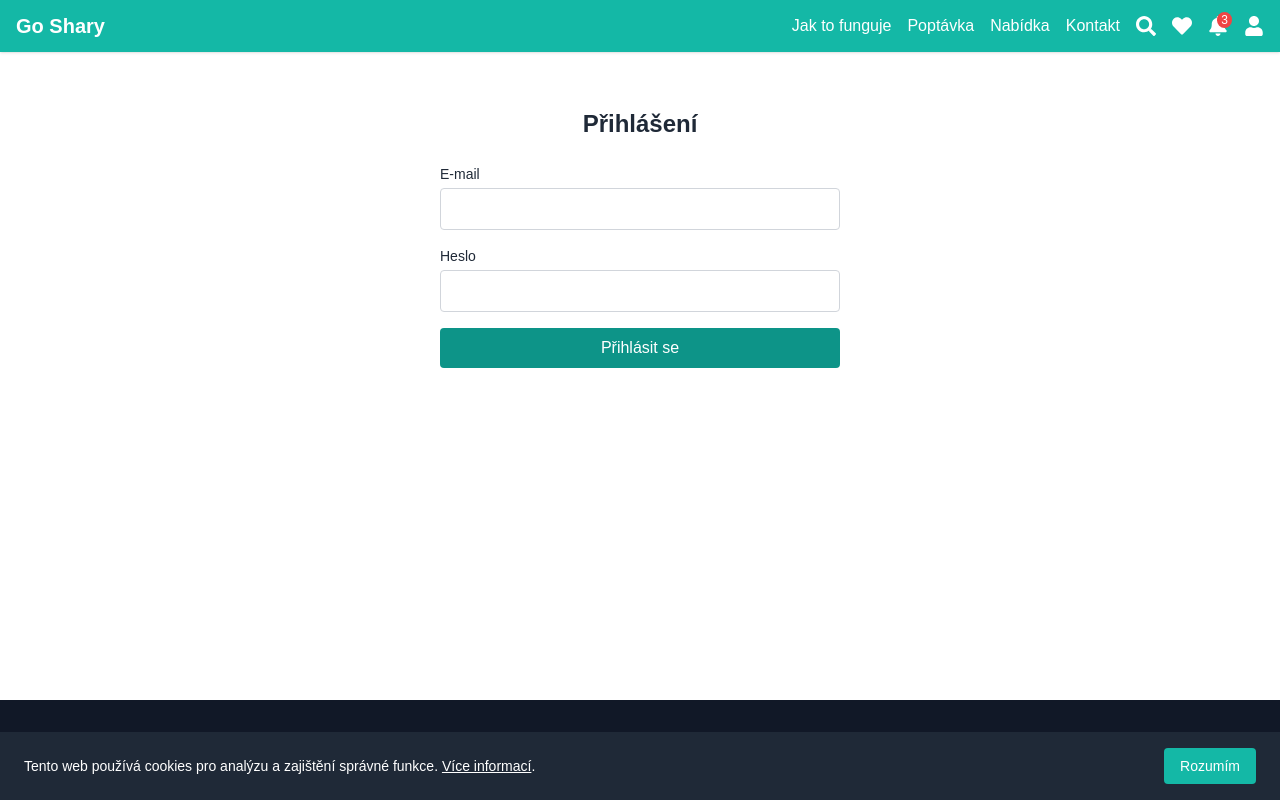
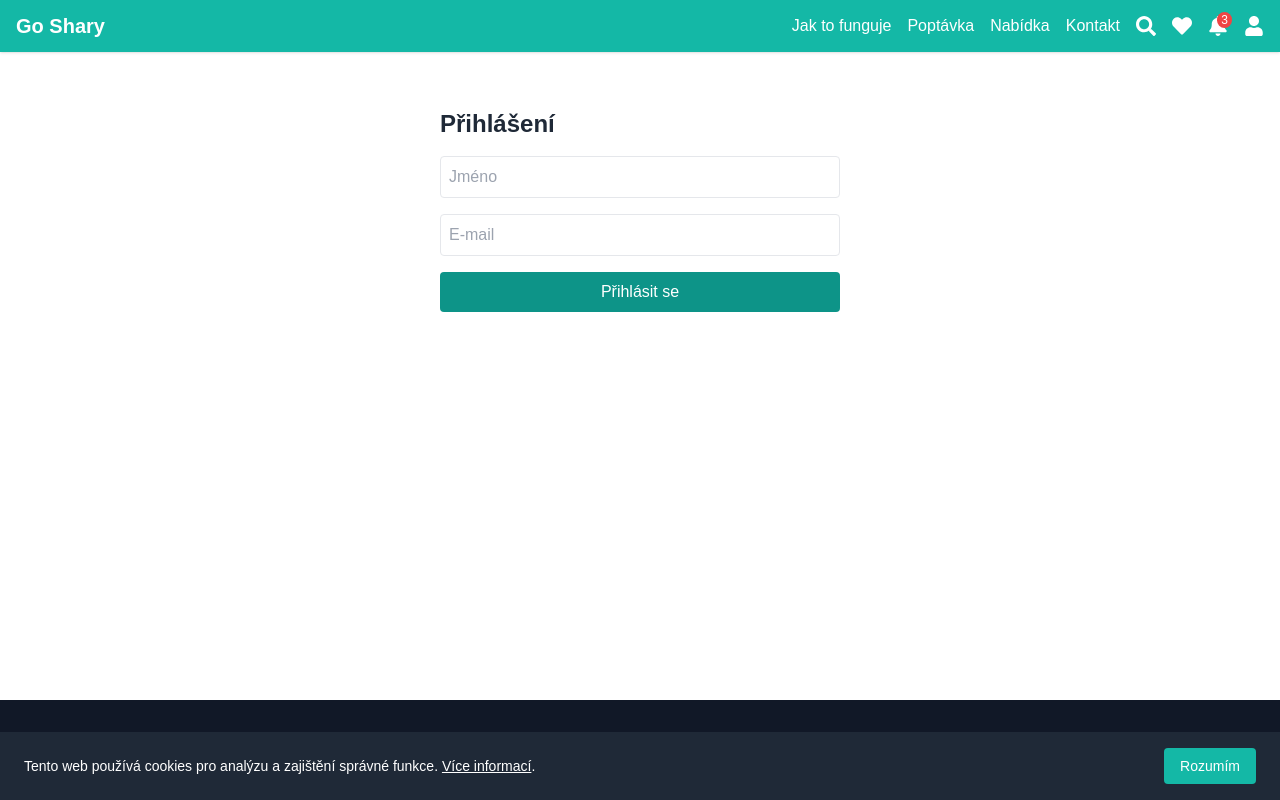
Before and after one commit to Tekier10/goshary, a Next.js app: page /prihlaseni in a window 1280 px wide. Built offline with nearby package versions, Linux system fonts and the light colour scheme; a web font is replaced by a local one.

Commit message:
Update prihlaseni.tsx

```diff
--- a/pages/prihlaseni.tsx
+++ b/pages/prihlaseni.tsx
@@ -1,16 +1,19 @@
-// pages/prihlaseni.tsx – přihlašovací stránka
-
+// pages/prihlaseni.tsx
+import { useRouter } from 'next/router';
+import { useState } from 'react';
+import useUser from '../utils/useUser';
 import Head from 'next/head';
-import { useState } from 'react';
 
 export default function Prihlaseni() {
+  const router = useRouter();
+  const { login } = useUser();
+  const [name, setName] = useState('');
   const [email, setEmail] = useState('');
-  const [heslo, setHeslo] = useState('');
 
   const handleSubmit = (e: React.FormEvent) => {
     e.preventDefault();
-    console.log('Přihlašování...', { email, heslo });
-    // TODO: odeslat přihlášení na backend
+    login({ name, email });
+    router.push('/');
   };
 
   return (
@@ -19,34 +22,27 @@ export default function Prihlaseni() {
         <title>Přihlášení | GoShary</title>
       </Head>
       <main className="max-w-md mx-auto p-6">
-        <h1 className="text-2xl font-bold mb-6 text-center">Přihlášení</h1>
-
+        <h1 className="text-2xl font-bold mb-4">Přihlášení</h1>
         <form onSubmit={handleSubmit} className="space-y-4">
-          <div>
-            <label className="block text-sm font-medium mb-1">E-mail</label>
-            <input
-              type="email"
-              required
-              value={email}
-              onChange={(e) => setEmail(e.target.value)}
-              className="w-full border border-gray-300 rounded px-3 py-2"
-            />
-          </div>
-
-          <div>
-            <label className="block text-sm font-medium mb-1">Heslo</label>
-            <input
-              type="password"
-              required
-              value={heslo}
-              onChange={(e) => setHeslo(e.target.value)}
-              className="w-full border border-gray-300 rounded px-3 py-2"
-            />
-          </div>
-
+          <input
+            type="text"
+            placeholder="Jméno"
+            value={name}
+            onChange={(e) => setName(e.target.value)}
+            className="w-full border p-2 rounded"
+            required
+          />
+          <input
+            type="email"
+            placeholder="E-mail"
+            value={email}
+            onChange={(e) => setEmail(e.target.value)}
+            className="w-full border p-2 rounded"
+            required
+          />
           <button
             type="submit"
-            className="w-full bg-teal-600 text-white py-2 rounded hover:bg-teal-700 transition"
+            className="w-full bg-teal-600 text-white py-2 rounded hover:bg-teal-700"
           >
             Přihlásit se
           </button>
```
